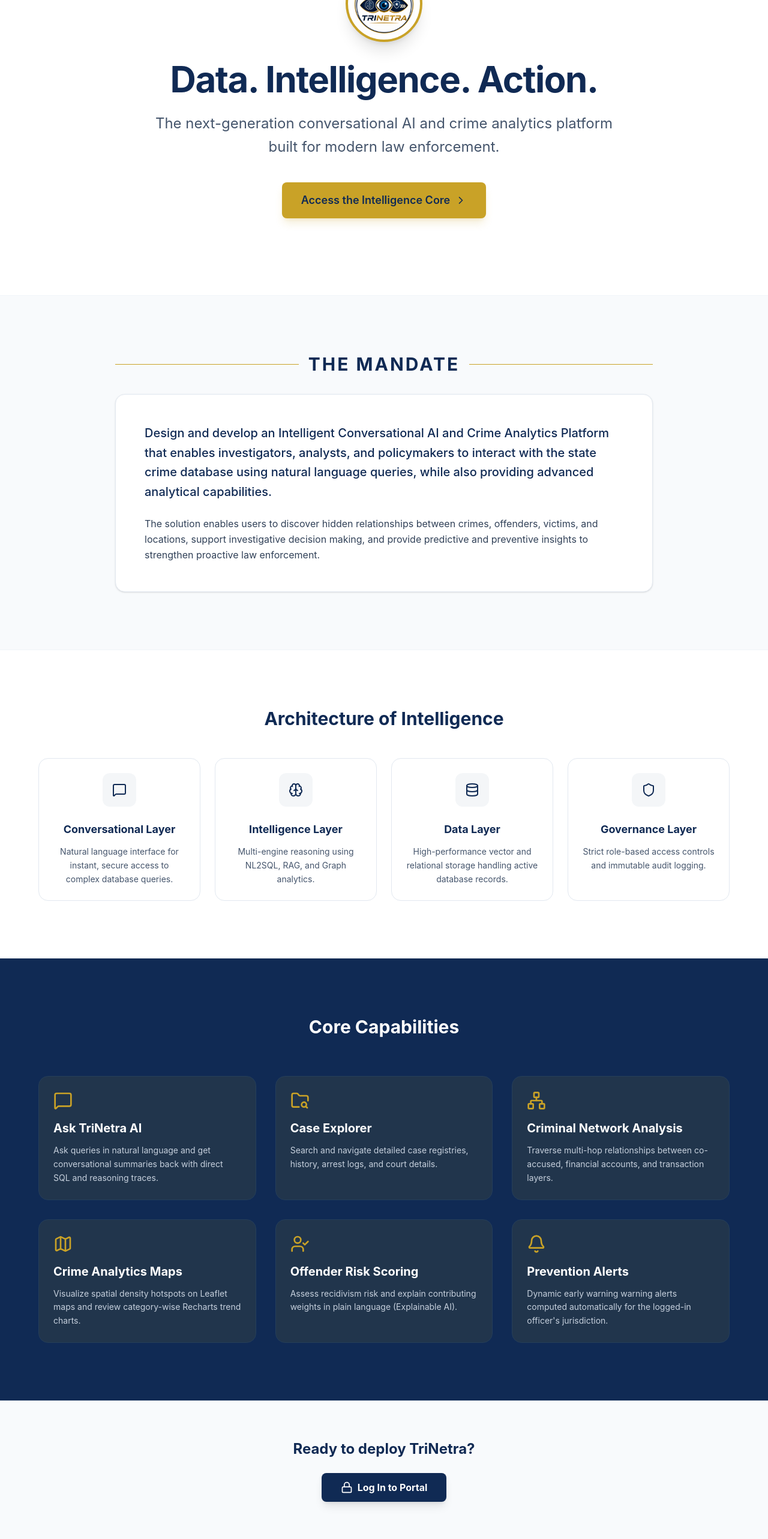
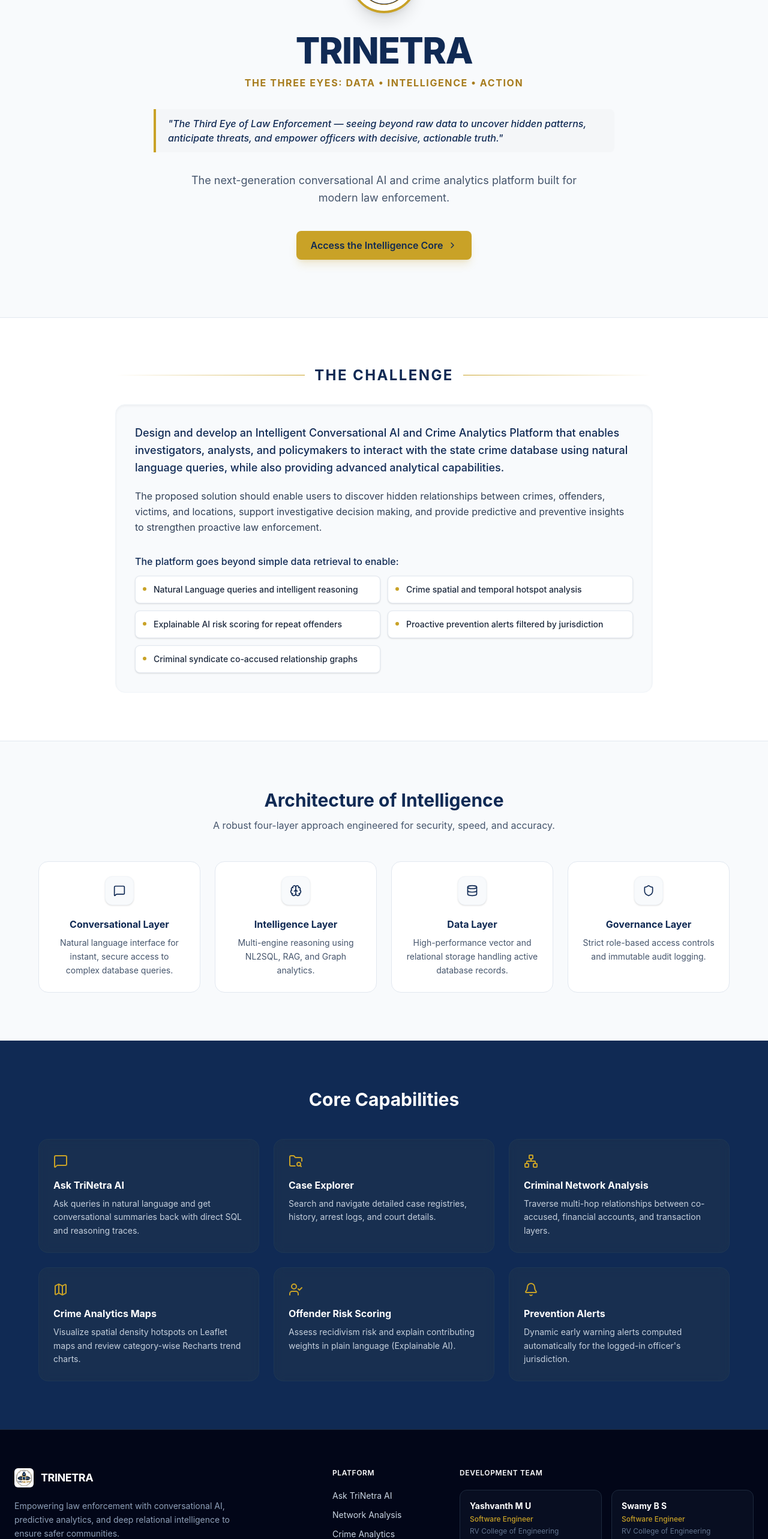
Before and after one commit to Yashvanth-7353/TriNetra, a React (Vite) app in the folder TriNetra/trinetra-client/: page / in a window 1280 px wide. Shown: the part 234-2800 px from the top of the page at 60% size. Built offline with nearby package versions, Linux system fonts and the light colour scheme.

Commit message:
Landing page

```diff
--- a/TriNetra/trinetra-client/src/pages/LandingPage.tsx
+++ b/TriNetra/trinetra-client/src/pages/LandingPage.tsx
@@ -10,89 +10,135 @@ import {
   Lock,
   MessageSquare,
   Database,
-  FolderSearch
+  FolderSearch,
+  Code,
+  Briefcase,
+  Globe
 } from 'lucide-react';
 
 export default function LandingPage() {
   return (
-    <div className="min-h-screen bg-white text-slate-900 font-sans selection:bg-accent-200 selection:text-primary-900">
+    <div className="min-h-screen bg-slate-50 text-slate-900 font-sans selection:bg-accent-200 selection:text-primary-900 flex flex-col">
       {/* Header/Nav */}
-      <nav className="fixed top-0 w-full bg-white/80 backdrop-blur-md border-b border-slate-100 z-50">
-        <div className="max-w-7xl mx-auto px-6 h-20 flex items-center justify-between">
+      <nav className="fixed top-0 w-full bg-white/85 backdrop-blur-lg border-b border-slate-200 z-50 transition-all duration-300">
+        <div className="max-w-7xl mx-auto px-6 h-16 flex items-center justify-between">
           <div className="flex items-center gap-3">
-            <div className="w-10 h-10 bg-primary-900 rounded-full flex items-center justify-center text-accent-500 font-bold">
-              TN
+            {/* Logo Image in Navigation */}
+            <div className="w-9 h-9 rounded-md overflow-hidden bg-white shadow-sm flex items-center justify-center p-0.5 border border-slate-100">
+              <img src="/logo.png" alt="TriNetra Logo" className="w-full h-full object-contain" />
             </div>
-            <span className="font-bold text-xl tracking-tight text-primary-900">TRINETRA</span>
+            <span className="font-bold text-lg tracking-tight text-primary-900">
+              TRINETRA
+            </span>
           </div>
           <div>
-            <Link to="/login" className="inline-flex items-center justify-center gap-2 px-6 py-2.5 rounded-md font-medium text-white bg-primary-900 hover:bg-primary-800 transition-colors shadow-sm">
-              <Lock className="w-4 h-4" />
+            <Link
+              to="/login"
+              className="inline-flex items-center justify-center gap-2 px-5 py-2 rounded-md font-medium text-sm text-white bg-primary-900 hover:bg-primary-800 transition-all duration-200 shadow-sm hover:shadow-md hover:-translate-y-0.5"
+            >
+              <Lock className="w-3.5 h-3.5" />
               Log In to Portal
             </Link>
           </div>
         </div>
       </nav>
 
-      <main className="pt-20">
+      <main className="flex-grow pt-16">
         {/* Hero Section */}
-        <section className="relative px-6 pt-24 pb-32 overflow-hidden flex flex-col items-center text-center">
-          <div className="absolute inset-0 bg-[radial-gradient(ellipse_at_top,_var(--tw-gradient-stops))] from-slate-50 via-white to-white -z-10"></div>
+        <section className="relative px-6 pt-20 pb-24 overflow-hidden flex flex-col items-center text-center">
+          <div className="absolute inset-0 bg-[radial-gradient(ellipse_at_top,_var(--tw-gradient-stops))] from-slate-100 via-white to-white -z-10"></div>
 
-          <div className="w-32 h-32 mb-8 rounded-full border-4 border-accent-500 shadow-xl overflow-hidden bg-white p-2">
-             <img src="/logo.png" alt="TriNetra Logo" className="w-full h-full object-contain" />
+          <div className="w-28 h-28 mb-8 rounded-full border-4 border-accent-500 shadow-xl overflow-hidden bg-white p-2 flex items-center justify-center transform transition hover:scale-105 duration-500">
+            <img src="/logo.png" alt="TriNetra Logo" className="w-full h-full object-contain" />
           </div>
 
-          <h1 className="text-5xl md:text-6xl font-bold text-primary-900 tracking-tight max-w-4xl mb-6">
-            Data. Intelligence. Action.
+          <h1 className="text-5xl md:text-6xl font-extrabold text-primary-900 tracking-tight max-w-4xl mb-3">
+            TRINETRA
           </h1>
-          <p className="text-xl md:text-2xl text-slate-600 max-w-3xl mb-10 leading-relaxed">
+
+          <p className="text-sm md:text-base text-accent-600 font-bold tracking-widest uppercase mb-8">
+            The Three Eyes: Data • Intelligence • Action
+          </p>
+
+          {/* The Perspective of TriNetra */}
+          <div className="max-w-3xl mb-8 px-5 py-3 bg-primary-50 border-l-4 border-accent-500 rounded-r-lg inline-block text-left">
+            <p className="text-base font-medium text-primary-900 italic">
+              "The Third Eye of Law Enforcement — seeing beyond raw data to uncover hidden patterns, anticipate threats, and empower officers with decisive, actionable truth."
+            </p>
+          </div>
+
+          <p className="text-lg text-slate-600 max-w-2xl mb-10 leading-relaxed">
             The next-generation conversational AI and crime analytics platform built for modern law enforcement.
           </p>
 
-          <Link to="/login" className="inline-flex items-center gap-2 px-8 py-4 rounded-lg font-semibold text-lg text-primary-900 bg-accent-500 hover:bg-accent-400 transition-colors shadow-lg shadow-accent-500/20">
+          <Link
+            to="/login"
+            className="group inline-flex items-center gap-2 px-6 py-3 rounded-lg font-semibold text-base text-primary-900 bg-accent-500 hover:bg-accent-400 transition-all duration-300 shadow-lg shadow-accent-500/20 hover:shadow-accent-500/40 hover:-translate-y-1"
+          >
             Access the Intelligence Core
-            <ChevronRight className="w-5 h-5" />
+            <ChevronRight className="w-4 h-4 group-hover:translate-x-1 transition-transform" />
           </Link>
         </section>
 
         {/* The Challenge Section */}
-        <section className="px-6 py-24 bg-slate-50 border-y border-slate-100">
+        <section className="px-6 py-20 bg-white border-y border-slate-200">
           <div className="max-w-4xl mx-auto">
             <div className="flex items-center gap-4 mb-8">
-              <div className="h-px bg-accent-500 flex-1"></div>
-              <h2 className="text-3xl font-bold text-primary-900 uppercase tracking-widest text-center">The Mandate</h2>
-              <div className="h-px bg-accent-500 flex-1"></div>
+              <div className="h-px bg-gradient-to-r from-transparent to-accent-500 flex-1"></div>
+              <h2 className="text-2xl font-bold text-primary-900 uppercase tracking-widest text-center">
+                The Challenge
+              </h2>
+              <div className="h-px bg-gradient-to-l from-transparent to-accent-500 flex-1"></div>
             </div>
 
-            <div className="prose prose-lg max-w-none text-slate-700 space-y-6 bg-white p-8 md:p-12 rounded-2xl shadow-sm border border-slate-200">
-              <p className="font-medium text-xl leading-relaxed text-primary-900">
+            <div className="prose prose-base max-w-none text-slate-700 space-y-5 bg-slate-50 p-8 rounded-2xl shadow-inner border border-slate-100">
+              <p className="font-medium text-lg leading-relaxed text-primary-900">
                 Design and develop an Intelligent Conversational AI and Crime Analytics Platform that enables investigators, analysts, and policymakers to interact with the state crime database using natural language queries, while also providing advanced analytical capabilities.
               </p>
               <p className="leading-relaxed">
-                The solution enables users to discover hidden relationships between crimes, offenders, victims, and locations, support investigative decision making, and provide predictive and preventive insights to strengthen proactive law enforcement.
+                The proposed solution should enable users to discover hidden relationships between crimes, offenders, victims, and locations, support investigative decision making, and provide predictive and preventive insights to strengthen proactive law enforcement.
               </p>
+              <div className="pt-3">
+                <p className="font-medium text-primary-900 mb-3">The platform goes beyond simple data retrieval to enable:</p>
+                <ul className="grid grid-cols-1 md:grid-cols-2 gap-3 list-none pl-0">
+                  {[
+                    'Natural Language queries and intelligent reasoning',
+                    'Crime spatial and temporal hotspot analysis',
+                    'Explainable AI risk scoring for repeat offenders',
+                    'Proactive prevention alerts filtered by jurisdiction',
+                    'Criminal syndicate co-accused relationship graphs'
+                  ].map((item, i) => (
+                    <li key={i} className="flex items-start gap-3 bg-white p-3 rounded-lg border border-slate-200 shadow-sm text-sm">
+                      <div className="mt-1.5 w-1.5 h-1.5 rounded-full bg-accent-500 shrink-0"></div>
+                      <span className="font-medium text-slate-800">{item}</span>
+                    </li>
+                  ))}
+                </ul>
+              </div>
             </div>
           </div>
         </section>
 
         {/* Our Solution (Four-Layer Approach) */}
-        <section className="px-6 py-24">
+        <section className="px-6 py-20 bg-slate-50">
           <div className="max-w-6xl mx-auto">
-            <h2 className="text-3xl font-bold text-primary-900 mb-12 text-center">Architecture of Intelligence</h2>
+            <div className="text-center mb-12">
+              <h2 className="text-3xl font-bold text-primary-900 mb-3">Architecture of Intelligence</h2>
+              <p className="text-base text-slate-600 max-w-2xl mx-auto">A robust four-layer approach engineered for security, speed, and accuracy.</p>
+            </div>
 
-            <div className="grid grid-cols-1 md:grid-cols-4 gap-6">
+            <div className="grid grid-cols-1 md:grid-cols-2 lg:grid-cols-4 gap-6">
               {[
                 { title: "Conversational Layer", desc: "Natural language interface for instant, secure access to complex database queries.", icon: MessageSquare },
                 { title: "Intelligence Layer", desc: "Multi-engine reasoning using NL2SQL, RAG, and Graph analytics.", icon: Brain },
                 { title: "Data Layer", desc: "High-performance vector and relational storage handling active database records.", icon: Database },
                 { title: "Governance Layer", desc: "Strict role-based access controls and immutable audit logging.", icon: Shield }
               ].map((layer, i) => (
-                <div key={i} className="group p-6 rounded-2xl border border-slate-200 hover:border-accent-500 hover:shadow-lg hover:shadow-accent-500/5 transition-all bg-white text-center flex flex-col items-center">
-                  <div className="w-14 h-14 bg-primary-50 rounded-xl flex items-center justify-center text-primary-900 mb-6 group-hover:bg-primary-900 group-hover:text-accent-500 transition-colors">
-                    <layer.icon className="w-6 h-6" />
+                <div key={i} className="group p-6 rounded-2xl border border-slate-200 hover:border-accent-500 hover:shadow-xl hover:shadow-accent-500/10 transition-all duration-300 bg-white text-center flex flex-col items-center transform hover:-translate-y-1">
+                  <div className="w-12 h-12 bg-slate-50 rounded-xl flex items-center justify-center text-primary-900 mb-5 group-hover:bg-primary-900 group-hover:text-accent-500 transition-colors duration-300 shadow-sm border border-slate-100 group-hover:border-transparent">
+                    <layer.icon className="w-5 h-5" />
                   </div>
-                  <h3 className="text-lg font-bold text-primary-900 mb-3">{layer.title}</h3>
+                  <h3 className="text-base font-bold text-primary-900 mb-2">{layer.title}</h3>
                   <p className="text-slate-600 text-sm leading-relaxed">{layer.desc}</p>
                 </div>
               ))}
@@ -101,38 +147,118 @@ export default function LandingPage() {
         </section>
 
         {/* Key Capabilities */}
-        <section className="px-6 py-24 bg-primary-900 text-white">
-          <div className="max-w-6xl mx-auto">
-            <h2 className="text-3xl font-bold mb-16 text-center">Core Capabilities</h2>
+        <section className="px-6 py-20 bg-primary-900 text-white relative overflow-hidden">
+          <div className="absolute inset-0 opacity-5 bg-[radial-gradient(circle_at_center,_var(--tw-gradient-stops))] from-white via-transparent to-transparent bg-[length:20px_20px]"></div>
 
-            <div className="grid grid-cols-1 md:grid-cols-2 lg:grid-cols-3 gap-8">
+          <div className="max-w-6xl mx-auto relative z-10">
+            <div className="text-center mb-12">
+              <h2 className="text-3xl font-bold mb-3">Core Capabilities</h2>
+            </div>
+
+            <div className="grid grid-cols-1 md:grid-cols-2 lg:grid-cols-3 gap-6">
               {[
                 { title: "Ask TriNetra AI", icon: MessageSquare, desc: "Ask queries in natural language and get conversational summaries back with direct SQL and reasoning traces." },
                 { title: "Case Explorer", icon: FolderSearch, desc: "Search and navigate detailed case registries, history, arrest logs, and court details." },
                 { title: "Criminal Network Analysis", icon: Network, desc: "Traverse multi-hop relationships between co-accused, financial accounts, and transaction layers." },
                 { title: "Crime Analytics Maps", icon: Map, desc: "Visualize spatial density hotspots on Leaflet maps and review category-wise Recharts trend charts." },
                 { title: "Offender Risk Scoring", icon: UserCheck, desc: "Assess recidivism risk and explain contributing weights in plain language (Explainable AI)." },
-                { title: "Prevention Alerts", icon: Bell, desc: "Dynamic early warning warning alerts computed automatically for the logged-in officer's jurisdiction." }
+                { title: "Prevention Alerts", icon: Bell, desc: "Dynamic early warning alerts computed automatically for the logged-in officer's jurisdiction." }
               ].map((feature, i) => (
-                <div key={i} className="p-6 bg-primary-800 rounded-2xl border border-primary-700">
-                  <feature.icon className="w-8 h-8 text-accent-500 mb-4" />
-                  <h3 className="text-xl font-bold mb-3">{feature.title}</h3>
+                <div key={i} className="p-6 bg-primary-800/50 backdrop-blur-sm rounded-2xl border border-primary-700/50 hover:border-accent-500/50 hover:bg-primary-800 transition-all duration-300 group">
+                  <feature.icon className="w-6 h-6 text-accent-500 mb-4 group-hover:scale-110 transition-transform duration-300" />
+                  <h3 className="text-base font-bold mb-2 text-white">{feature.title}</h3>
                   <p className="text-primary-200 text-sm leading-relaxed">{feature.desc}</p>
                 </div>
               ))}
             </div>
           </div>
         </section>
-
       </main>
 
-      {/* Footer CTA */}
-      <footer className="px-6 py-16 bg-slate-50 border-t border-slate-200 text-center">
-        <h2 className="text-2xl font-bold text-primary-900 mb-6">Ready to deploy TriNetra?</h2>
-        <Link to="/login" className="inline-flex items-center justify-center gap-2 px-8 py-3 rounded-lg font-bold text-white bg-primary-900 hover:bg-primary-800 transition-colors shadow-lg">
-          <Lock className="w-5 h-5" />
-          Log In to Portal
-        </Link>
+      {/* Modern Footer */}
+      <footer className="bg-slate-950 text-slate-300 pt-16 pb-8 border-t border-slate-800">
+        <div className="max-w-7xl mx-auto px-6">
+          <div className="grid grid-cols-1 md:grid-cols-12 gap-10 mb-12">
+
+            {/* Brand Section */}
+            <div className="md:col-span-4">
+              <div className="flex items-center gap-3 mb-5">
+                <div className="w-8 h-8 rounded-md overflow-hidden bg-white flex items-center justify-center p-0.5 text-sm">
+                  <img src="/logo.png" alt="TriNetra Logo" className="w-full h-full object-contain" />
+                </div>
+                <span className="font-bold text-lg tracking-tight text-white">
+                  TRINETRA
+                </span>
+              </div>
+              <p className="text-sm leading-relaxed text-slate-400 mb-6 pr-4">
+                Empowering law enforcement with conversational AI, predictive analytics, and deep relational intelligence to ensure safer communities.
+              </p>
+            </div>
+
+            {/* Quick Links */}
+            <div className="md:col-span-2 md:col-start-6">
+              <h4 className="text-white font-semibold mb-5 uppercase tracking-wider text-xs">Platform</h4>
+              <ul className="space-y-3 text-sm">
+                <li><Link to="/login" className="hover:text-accent-500 transition-colors">Ask TriNetra AI</Link></li>
+                <li><Link to="/login" className="hover:text-accent-500 transition-colors">Network Analysis</Link></li>
+                <li><Link to="/login" className="hover:text-accent-500 transition-colors">Crime Analytics</Link></li>
+                <li><Link to="/login" className="hover:text-accent-500 transition-colors">Prevention Alerts</Link></li>
+              </ul>
+            </div>
+
+            {/* Developer Team Section */}
+            <div className="md:col-span-5">
+              <h4 className="text-white font-semibold mb-5 uppercase tracking-wider text-xs">Development Team</h4>
+              <div className="grid grid-cols-1 sm:grid-cols-2 gap-4">
+
+                {/* Dev 1 */}
+                <div className="bg-slate-900/50 p-4 rounded-xl border border-slate-800 hover:border-slate-700 transition-colors">
+                  <h5 className="text-white font-bold text-sm mb-1">Yashvanth M U</h5>
+                  <p className="text-xs text-accent-500 font-medium mb-1">Software Engineer</p>
+                  <p className="text-xs text-slate-500 mb-4">RV College of Engineering</p>
+                  <div className="flex gap-2">
+                    <a href="https://github.com" target="_blank" rel="noreferrer" className="w-7 h-7 rounded-full bg-slate-800 flex items-center justify-center hover:bg-accent-500 hover:text-primary-900 transition-all text-slate-400">
+                      <Code size={14} />
+                    </a>
+                    <a href="https://linkedin.com" target="_blank" rel="noreferrer" className="w-7 h-7 rounded-full bg-slate-800 flex items-center justify-center hover:bg-accent-500 hover:text-primary-900 transition-all text-slate-400">
+                      <Briefcase size={14} />
+                    </a>
+                    <a href="https://portfolio.com" target="_blank" rel="noreferrer" className="w-7 h-7 rounded-full bg-slate-800 flex items-center justify-center hover:bg-accent-500 hover:text-primary-900 transition-all text-slate-400">
+                      <Globe size={14} />
+                    </a>
+                  </div>
+                </div>
+
+                {/* Dev 2 */}
+                <div className="bg-slate-900/50 p-4 rounded-xl border border-slate-800 hover:border-slate-700 transition-colors">
+                  <h5 className="text-white font-bold text-sm mb-1">Swamy B S</h5>
+                  <p className="text-xs text-accent-500 font-medium mb-1">Software Engineer</p>
+                  <p className="text-xs text-slate-500 mb-4">RV College of Engineering</p>
+                  <div className="flex gap-2">
+                    <a href="https://github.com" target="_blank" rel="noreferrer" className="w-7 h-7 rounded-full bg-slate-800 flex items-center justify-center hover:bg-accent-500 hover:text-primary-900 transition-all text-slate-400">
+                      <Code size={14} />
+                    </a>
+                    <a href="https://linkedin.com" target="_blank" rel="noreferrer" className="w-7 h-7 rounded-full bg-slate-800 flex items-center justify-center hover:bg-accent-500 hover:text-primary-900 transition-all text-slate-400">
+                      <Briefcase size={14} />
+                    </a>
+                    <a href="https://portfolio.com" target="_blank" rel="noreferrer" className="w-7 h-7 rounded-full bg-slate-800 flex items-center justify-center hover:bg-accent-500 hover:text-primary-900 transition-all text-slate-400">
+                      <Globe size={14} />
+                    </a>
+                  </div>
+                </div>
+
+              </div>
+            </div>
+          </div>
+
+          <div className="pt-6 border-t border-slate-800 flex flex-col md:flex-row items-center justify-between gap-4 text-xs text-slate-500">
+            <p>© {new Date().getFullYear()} TriNetra Intelligence Core. All rights reserved.</p>
+            <div className="flex gap-6">
+              <span className="hover:text-slate-300 cursor-pointer transition-colors">Privacy Policy</span>
+              <span className="hover:text-slate-300 cursor-pointer transition-colors">Terms of Service</span>
+            </div>
+          </div>
+        </div>
       </footer>
     </div>
   );
```
